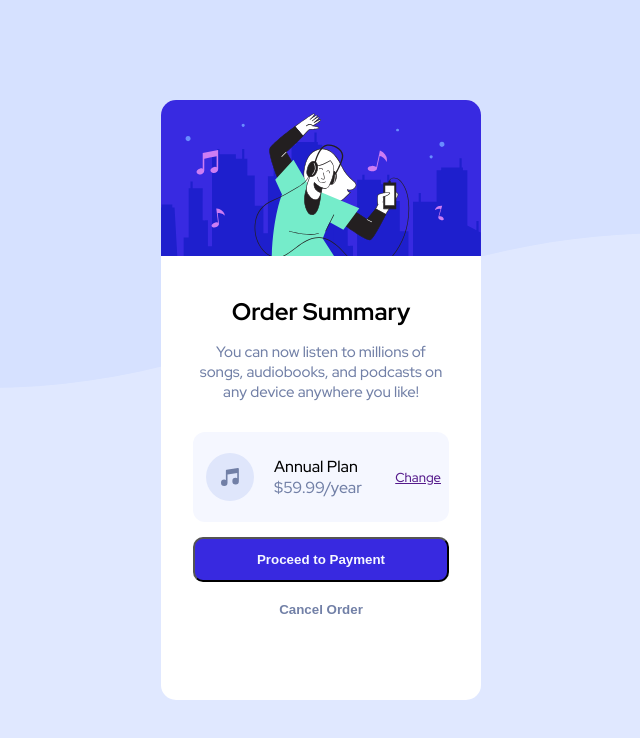
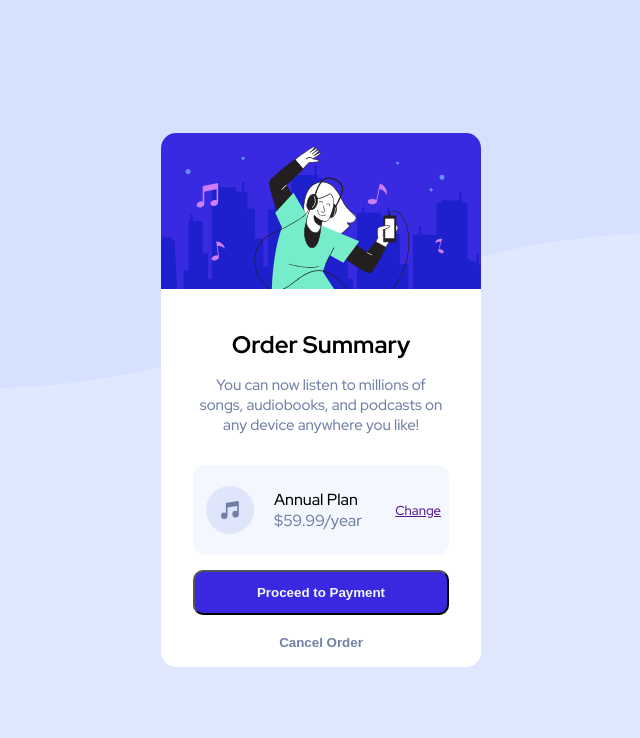
Before and after one commit to AyazAhmed5/Order-summary-component-main, a plain HTML site: page index.html in a window 1280 px wide. Shown: the whole page, without its empty margins (319-959 px from the left). Drawn offline with Linux system fonts and the light colour scheme; a web font is replaced by a local one.

Commit message:
Update styles.css

```diff
--- a/styles.css
+++ b/styles.css
@@ -17,9 +17,9 @@ button {
   justify-content: center;
 }
 .container {
-  box-sizing: border-box;
+    box-sizing: border-box;
   border-radius: 15px;
-  min-height: 75%;
+  height:min-content;
   width: 25%;
   background-color: white;
   display: flex;
```
